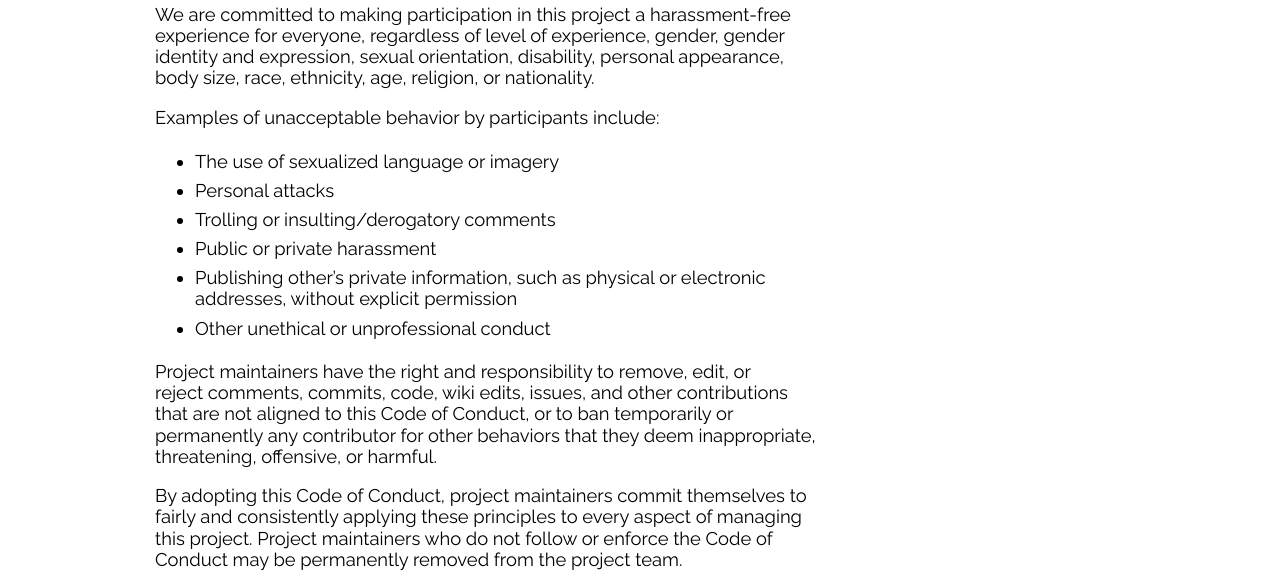
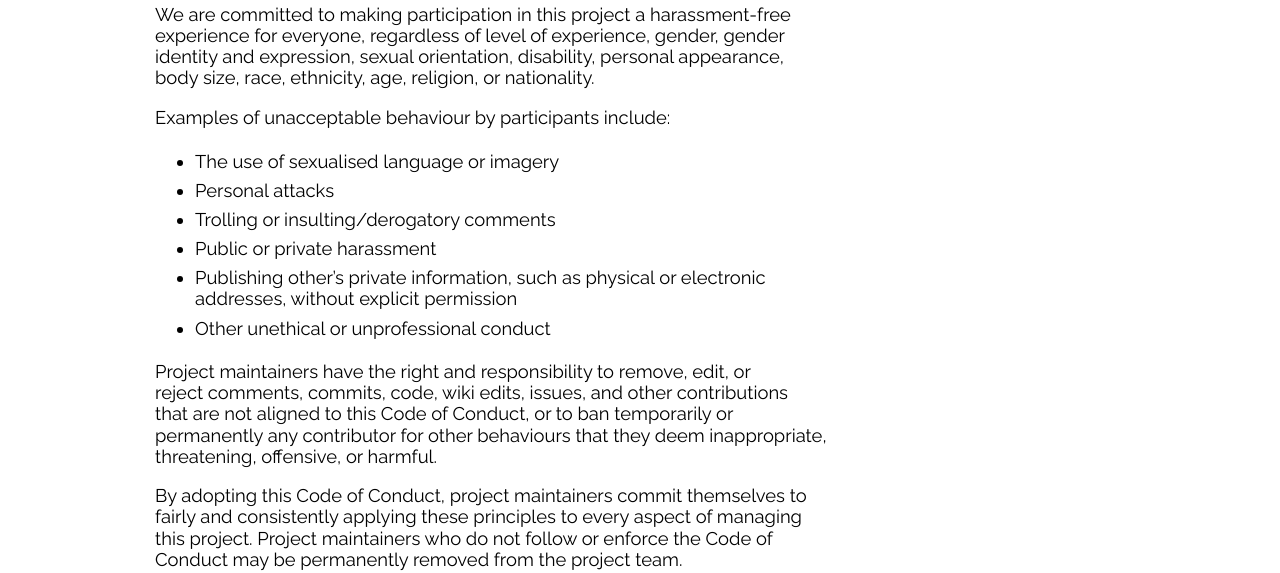
Before and after one commit to yourfirstpr/yourfirstpr.github.io, a Jekyll site: the page built from CODEOFCONDUCT.MD, in a window 1280 px wide. Shown: the part 351-924 px from the top of the page. Built offline with Jekyll 4.4.1, drawn with Linux system fonts in a browser that asks for light colours; nearby versions of some CDN libraries; some web fonts are replaced; our own code applies the rules of GitHub Pages for plain Markdown files; some of the changed lines change nothing that is shown.

Commit message:
Some typo Errors

```diff
--- a/CODEOFCONDUCT.MD
+++ b/CODEOFCONDUCT.MD
@@ -10,20 +10,20 @@ experience for everyone, regardless of level of experience, gender, gender
 identity and expression, sexual orientation, disability, personal appearance,
 body size, race, ethnicity, age, religion, or nationality.
 
-Examples of unacceptable behavior by participants include:
+Examples of unacceptable behaviour by participants include:
 
-* The use of sexualized language or imagery
+* The use of sexualised language or imagery
 * Personal attacks
 * Trolling or insulting/derogatory comments
 * Public or private harassment
 * Publishing other's private information, such as physical or electronic
-  addresses, without explicit permission
+	  addresses, without explicit permission
 * Other unethical or unprofessional conduct
 
 Project maintainers have the right and responsibility to remove, edit, or
 reject comments, commits, code, wiki edits, issues, and other contributions
 that are not aligned to this Code of Conduct, or to ban temporarily or
-permanently any contributor for other behaviors that they deem inappropriate,
+permanently any contributor for other behaviours that they deem inappropriate,
 threatening, offensive, or harmful.
 
 By adopting this Code of Conduct, project maintainers commit themselves to
@@ -35,16 +35,17 @@ This code of conduct applies both within project spaces and in public spaces
 when an individual is representing the project or its community.
 
 Instances of abusive, harassing, or otherwise unacceptable behavior may be
-reported by contacting a project maintainer at <mailto:charlottelaspencer@gmail.com>. All
+reported by contacting a project maintainer at [charlottelaspencer@gmail.com][1]. All
 complaints will be reviewed and investigated and will result in a response that
 is deemed necessary and appropriate to the circumstances. Maintainers are
 obligated to maintain confidentiality with regard to the reporter of an
 incident.
 
 
-This Code of Conduct is adapted from the [Contributor Covenant][homepage],
+This Code of Conduct is adapted from the [Contributor Covenant][2],
 version 1.3.0, available at
-[http://contributor-covenant.org/version/1/3/0/][version]
+[http://contributor-covenant.org/version/1/3/0/][3]
 
-[homepage]: http://contributor-covenant.org
-[version]: http://contributor-covenant.org/version/1/3/0/
+[1]:	mailto:charlottelaspencer@gmail.com
+[2]:	http://contributor-covenant.org
+[3]:	http://contributor-covenant.org/version/1/3/0/
```
Also changed, not shown: 2 other files.
